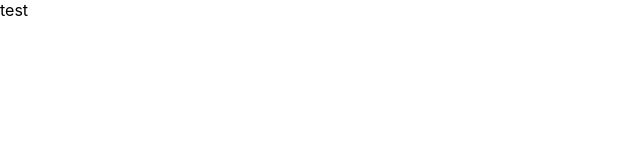
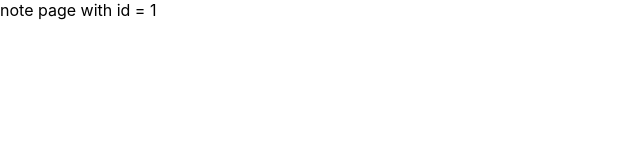
Before and after one commit to TanametTpk/noter-web, a React (Create React App) app: page /note/1 in a window 1280 px wide. Shown: the top 160 px of the page, without its empty margins (0-640 px from the left). Built offline with nearby package versions, Linux system fonts and the light colour scheme.

Commit message:
+ route to pages

```diff
--- a/src/App.js
+++ b/src/App.js
@@ -1,10 +1,15 @@
 import React from 'react';
-
+import { BrowserRouter as Router , Route } from 'react-router-dom';
+import Page from './pages'
 
 function App() {
   return (
     <div className="App">
-      test
+      <Router>
+        <Route exact path="/" component={Page.LoginPage} />
+        <Route path="/collection" component={Page.CollectionPage} />
+        <Route path="/note/:id" component={Page.NotePage} />
+      </Router>
     </div>
   );
 }
--- a/src/pages/CollectionPage.js
+++ b/src/pages/CollectionPage.js
@@ -0,0 +1,11 @@
+import React from 'react'
+
+const CollectionPage = (props) => {
+    return (
+        <div>
+            collection page
+        </div>
+    )
+}
+
+export default CollectionPage;
--- a/src/pages/LoginPage.js
+++ b/src/pages/LoginPage.js
@@ -0,0 +1,11 @@
+import React from 'react'
+
+const LoginPage = (props) => {
+    return (
+        <div>
+            login page
+        </div>
+    )
+}
+
+export default LoginPage;
--- a/src/pages/NotePage.js
+++ b/src/pages/NotePage.js
@@ -0,0 +1,11 @@
+import React from 'react'
+
+const NotePage = (props) => {
+    return (
+        <div>
+            note page with id = {props.match.params.id}
+        </div>
+    )
+}
+
+export default NotePage;
--- /dev/null
+++ b/src/pages/index.js
@@ -0,0 +1,9 @@
+import LoginPage from './LoginPage'
+import CollectionPage from './CollectionPage'
+import NotePage from './NotePage'
+
+export default {
+    LoginPage,
+    CollectionPage,
+    NotePage
+}
```
Also changed, not shown: src/redux/index.js (added, +15 -0 lines).
